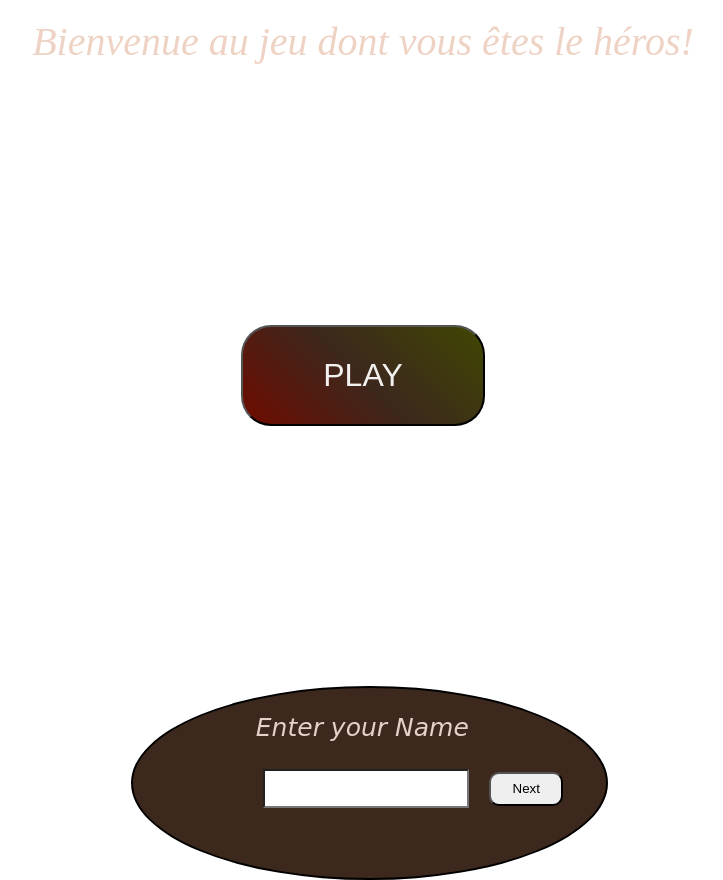
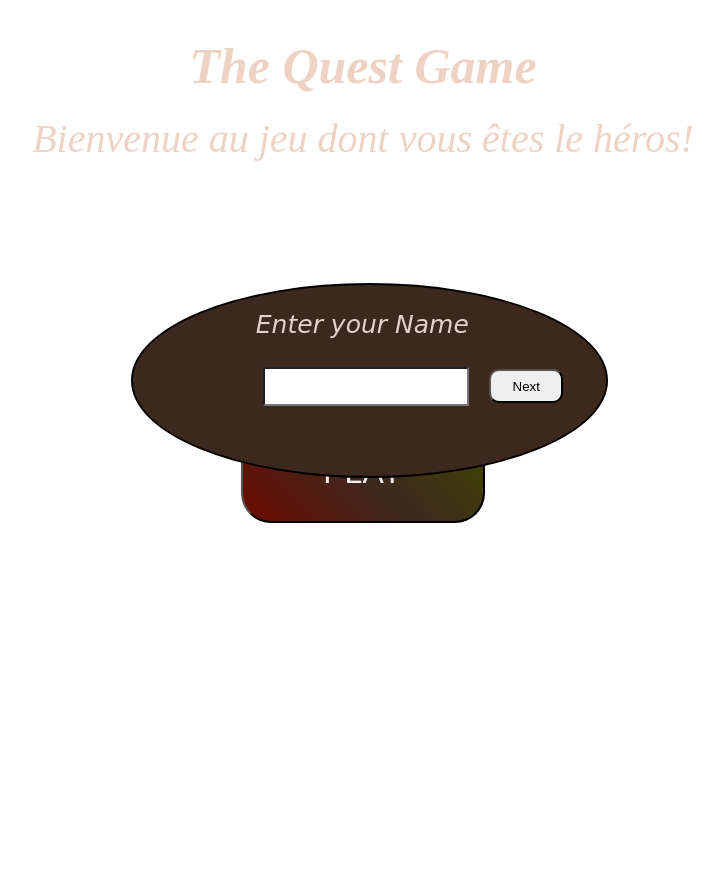
Before and after one commit to ArnaudBGN/The-Quest-Game, a React (Vite) app: page / in a window 1280 px wide. Both pictures are taken after a click on the button "PLAY". Shown: the whole page, without its empty margins (277-1000 px from the left). After the commit the page ends 800 px from the top, so only its background shows below. Built offline with nearby package versions, Linux system fonts and the light colour scheme.

Commit message:
Fixed position of modal userNameDialog

```diff
--- a/src/components/style/Modal.module.css
+++ b/src/components/style/Modal.module.css
@@ -42,10 +42,7 @@
   border-radius: 10px;
   height: 34px;
   width: 74px;
-  padding-top: 5px;
-  padding-bottom: 5px;
-  padding-right: 5px;
-  padding-left: 5px;
+  padding: 5px;
   margin-top: 30px;
   margin-left: 20px;
 }
--- a/src/components/style/UserNameDialog.module.css
+++ b/src/components/style/UserNameDialog.module.css
@@ -1,4 +1,6 @@
 .UserNameDialog {
   position: relative;
   z-index: 100;
+  bottom: 500px;
+  height: 0;
 }
```
